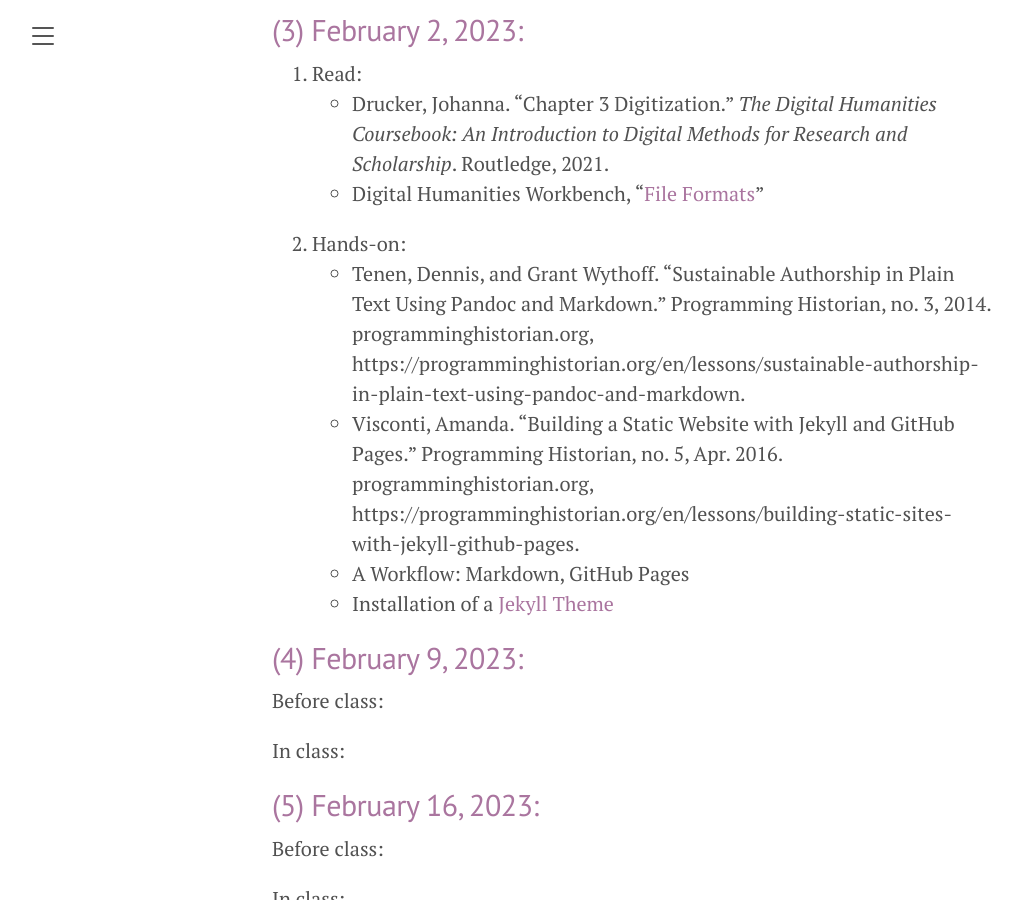
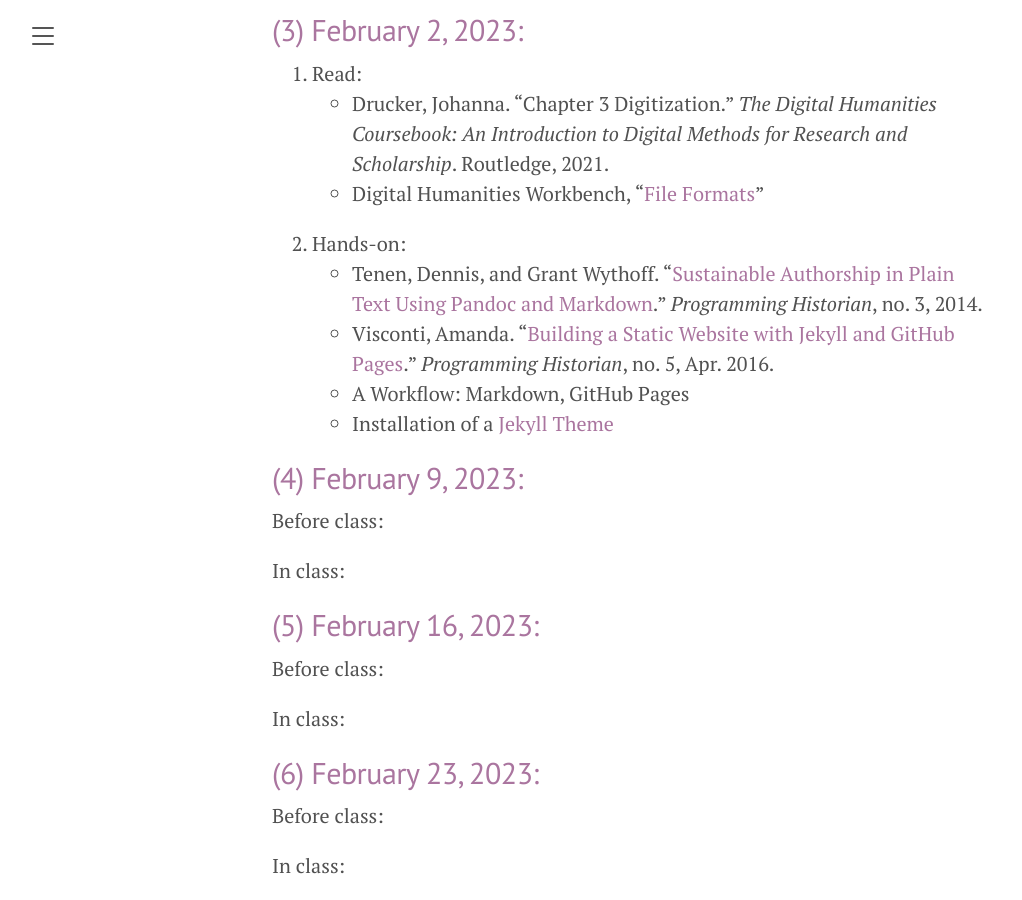
Before and after one commit to susannalles/DHPracticum_Spring23, a Jekyll site: the page built from schedule.md, in a window 1280 px wide and 900 px high, scrolled down 920 px. Shown: the whole window, without its empty margins (8-1030 px from the left). Built offline with Jekyll 4.4.1, drawn with Linux system fonts in a browser that asks for light colours.

Commit message:
Update schedule.md

```diff
--- a/schedule.md
+++ b/schedule.md
@@ -30,8 +30,8 @@ title: Program
   - Digital Humanities Workbench, "[File Formats](https://www2.fgw.vu.nl/werkbanken/dighum/digital_data/digital_text/file_formats.php)"
 
 2. Hands-on:
-  - Tenen, Dennis, and Grant Wythoff. “Sustainable Authorship in Plain Text Using Pandoc and Markdown.” Programming Historian, no. 3, 2014. programminghistorian.org, https://programminghistorian.org/en/lessons/sustainable-authorship-in-plain-text-using-pandoc-and-markdown.
-  - Visconti, Amanda. “Building a Static Website with Jekyll and GitHub Pages.” Programming Historian, no. 5, Apr. 2016. programminghistorian.org, https://programminghistorian.org/en/lessons/building-static-sites-with-jekyll-github-pages.
+  - Tenen, Dennis, and Grant Wythoff. “[Sustainable Authorship in Plain Text Using Pandoc and Markdown](https://programminghistorian.org/en/lessons/sustainable-authorship-in-plain-text-using-pandoc-and-markdown).” *Programming Historian*, no. 3, 2014.
+  - Visconti, Amanda. “[Building a Static Website with Jekyll and GitHub Pages](https://programminghistorian.org/en/lessons/building-static-sites-with-jekyll-github-pages).” *Programming Historian*, no. 5, Apr. 2016.
   - A Workflow: Markdown, GitHub Pages
   - Installation of a [Jekyll Theme](https://jekyllthemes.io/)
 
```
